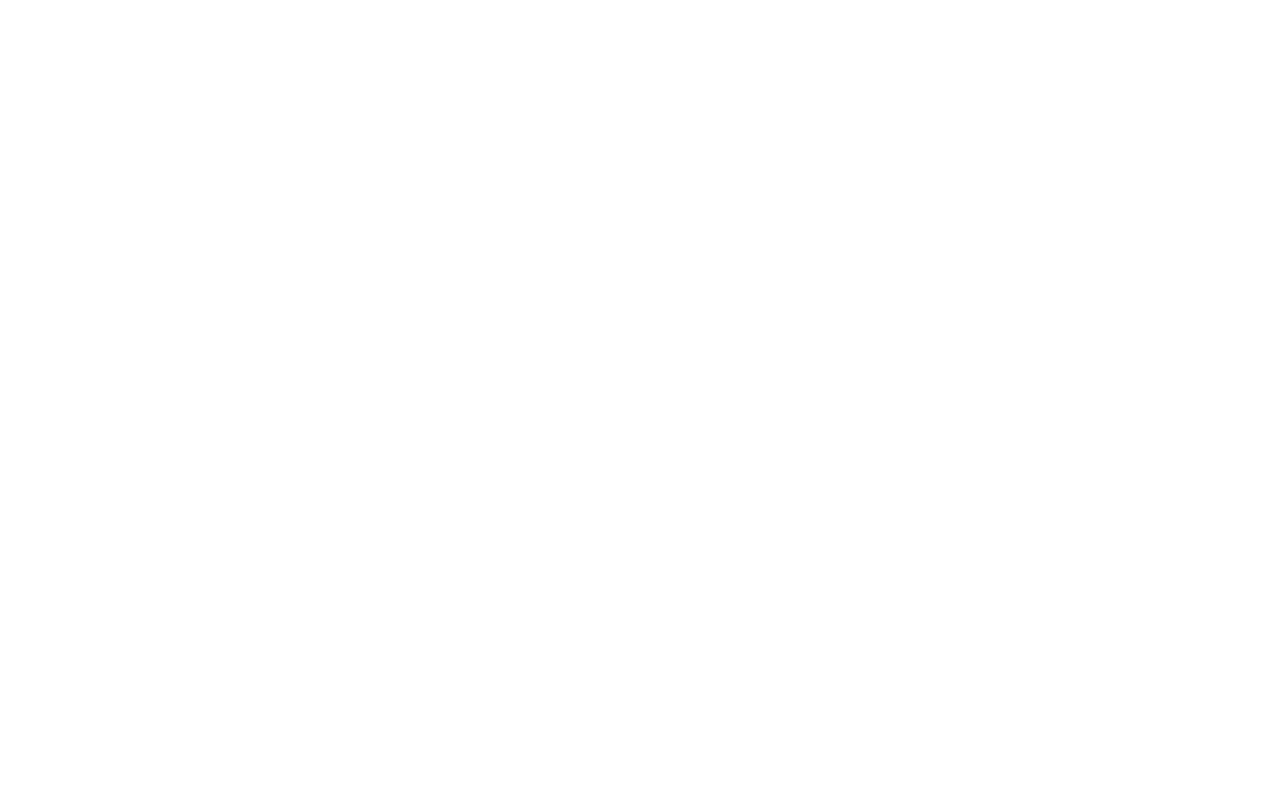
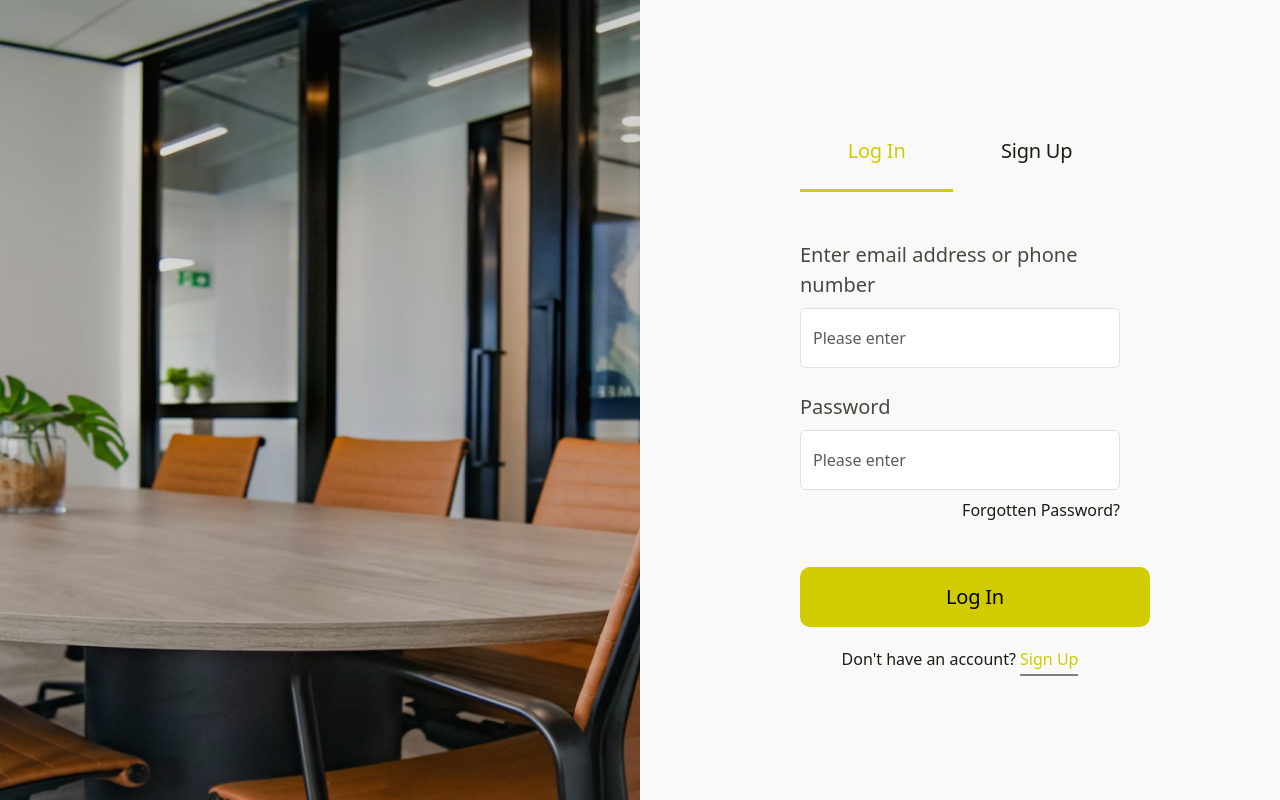
Before and after one commit to samuel0412/host-desk, a React (Create React App) app: page /host-login-signup in a window 1280 px wide. Before the commit this address had no page. Built offline with nearby package versions, Linux system fonts and the light colour scheme.

Commit message:
host sign up page design starting

```diff
--- a/src/App.js
+++ b/src/App.js
@@ -1,12 +1,14 @@
 import { Route, Routes } from "react-router-dom";
 import "./App.css";
 import Login from "./pages/login";
+import HostLoginSignUp from "./pages/HostLoginSignUp";
 
 function App() {
   return (
     <>
       <Routes>
         <Route path="login" element={<Login />} />
+        <Route path="host-login-signup" element={<HostLoginSignUp />} />
       </Routes>
     </>
   );
--- /dev/null
+++ b/src/assets/css/hostLoginSignUp.css
@@ -0,0 +1,59 @@
+.stepper .progressBar {
+  display: flex;
+  justify-content: center;
+  align-items: center;
+}
+.stepper .step {
+  width: 12px;
+  height: 12px;
+  border-radius: 50%;
+  background: #d9dde4 !important;
+  border: none !important;
+}
+.progressBarContainer {
+  position: relative;
+  width: 280px;
+}
+.stepper .step.completed {
+  background: #d1cc00 !important;
+}
+.stepper .progress {
+  background: none;
+  border-bottom: 1px solid #d9dde4 !important;
+  position: absolute;
+  width: 100%;
+  height: 50%;
+  z-index: 3;
+}
+.stepper .percent {
+  border-bottom: 1px solid #d1cc00 !important;
+  position: absolute;
+  width: 0;
+  height: 100%;
+  z-index: -1;
+}
+.stepper .steps {
+  position: relative;
+  display: flex;
+  justify-content: space-between;
+  z-index: 9;
+}
+
+.file-input input {
+  opacity: 0;
+}
+.file-input {
+  height: 90px;
+  position: relative;
+}
+.file-input span {
+  display: flex;
+  align-items: center;
+  justify-content: center;
+  position: absolute;
+  top: 31px;
+  left: 35%;
+}
+.file-input span img {
+  margin-right: 10px;
+}
--- a/src/assets/css/loginSignup.css
+++ b/src/assets/css/loginSignup.css
@@ -8,6 +8,9 @@
   color: var(--placeHolderColor);
   font-size: 16px;
   font-weight: 400;
+}
+.login-bg {
+  background-color: #f9f9f9;
 }
 .login-img img {
   width: 100%;
@@ -20,6 +23,7 @@
 .login-main {
   width: 100%;
   padding: 80px 160px;
+  background: #f9f9f9;
 }
 .login-content .nav-tabs .nav-link {
   color: var(--primaryFontColor);
@@ -30,7 +34,7 @@
   padding: 30px 0px;
   border-radius: 0px;
   border: none;
-  border-bottom: 3px solid var(--colorWhite);
+  border-bottom: 3px solid transparent;
   margin: 0px;
 }
 .login-content .nav-tabs .nav-link.active {
@@ -43,6 +47,7 @@
   border-bottom: 3px solid var(--secondaryColor);
   padding: 30px 0px;
   margin: 0px;
+  background-color: transparent;
 }
 .login-content .nav-tabs .nav-link:focus,
 .login-content .nav-tabs .nav-link:hover {
@@ -78,6 +83,7 @@
   margin: 45px auto 20px;
   display: table;
   border-radius: 10px;
+  border: none;
 }
 .login-content p.is-account {
   text-align: center;
--- a/src/assets/css/main.css
+++ b/src/assets/css/main.css
@@ -1,5 +1,6 @@
 @import url("./hostDashboard.css");
 @import url("./loginSignup.css");
+@import url("./hostLoginSignUp.css");
 
 :root {
   --colorWhite: #ffffff;
--- a/src/images/index.js
+++ b/src/images/index.js
@@ -1,4 +1,5 @@
 import Logo from "./logo.png";
 import LogInBg from "./log-in-bg.png";
+import UploadImg from "./upload.png";
 
-export { Logo, LogInBg };
+export { Logo, LogInBg, UploadImg };
--- /dev/null
+++ b/src/pages/HostLoginSignUp.jsx
@@ -0,0 +1,192 @@
+import React from "react";
+import { LogInBg, UploadImg } from "../images";
+import { Col, Container, Row, Tab, Tabs, Form } from "react-bootstrap";
+import { Link } from "react-router-dom";
+
+const HostLoginSignUp = () => {
+  return (
+    <>
+      <div className="login-bg">
+        <Container fluid>
+          <Row>
+            <Col sm="6" className="p-0">
+              <div className="login-img">
+                <img src={LogInBg} alt="" />
+              </div>
+            </Col>
+            <Col sm="6" className="p-0 d-flex align-items-center">
+              <div className="login-main">
+                {/* <div className="login-logo">
+                  <img src={Logo} alt="" />
+                </div> */}
+                <div className="login-content">
+                  <Tabs
+                    defaultActiveKey="log-in"
+                    id="fill-tab-example"
+                    className="mb-3"
+                    fill
+                  >
+                    <Tab eventKey="log-in" title="Log In">
+                      <Row className="mt-5">
+                        <Col sm="12">
+                          <Form>
+                            <Form.Group className="mb-4">
+                              <Form.Label>
+                                Enter email address or phone number
+                              </Form.Label>
+                              <Form.Control
+                                type="email"
+                                placeholder="Please enter"
+                              />
+                            </Form.Group>
+                          </Form>
+                        </Col>
+                        <Col sm="12">
+                          <Form>
+                            <Form.Group className="mb-2">
+                              <Form.Label>Password</Form.Label>
+                              <Form.Control
+                                type="password"
+                                placeholder="Please enter"
+                              />
+                            </Form.Group>
+                          </Form>
+                        </Col>
+                        <Col sm="12">
+                          <Link to="/">Forgotten Password?</Link>
+                        </Col>
+                        <Col sm="12">
+                          <button className="submit">Log In</button>
+                        </Col>
+                        <Col sm="12">
+                          <p className="is-account">
+                            Don't have an account? <Link to="/">Sign Up</Link>
+                          </p>
+                        </Col>
+                      </Row>
+                    </Tab>
+                    <Tab eventKey="sign-up" title="Sign Up">
+                      <Row className="mt-5">
+                        <Col sm="12">
+                          <div className="stepper">
+                            <div className="progressBar">
+                              <div className="progressBarContainer">
+                                <div className="progress">
+                                  <div className="percent"></div>
+                                </div>
+                                <div className="steps">
+                                  <div className="step completed"></div>
+                                  <div className="step"></div>
+                                  <div className="step"></div>
+                                  <div className="step"></div>
+                                  <div className="step"></div>
+                                </div>
+                              </div>
+                            </div>
+                          </div>
+                          <Row className="mt-5">
+                            <Col sm="12">
+                              <Form>
+                                <Form.Group className="mb-4">
+                                  <Form.Label>Full Name</Form.Label>
+                                  <Form.Control
+                                    type="text"
+                                    placeholder="Please enter"
+                                  />
+                                </Form.Group>
+                              </Form>
+                            </Col>
+                            <Col sm="12">
+                              <Form>
+                                <Form.Group className="mb-4">
+                                  <Form.Label>
+                                    Phone number (Optional)
+                                  </Form.Label>
+                                  <Form.Control
+                                    type="tel"
+                                    placeholder="Please enter"
+                                  />
+                                </Form.Group>
+                              </Form>
+                            </Col>
+                            <Col sm="12">
+                              <Form>
+                                <Form.Group className="mb-4">
+                                  <Form.Label>Enter your email</Form.Label>
+                                  <Form.Control
+                                    type="email"
+                                    placeholder="Please enter"
+                                  />
+                                </Form.Group>
+                              </Form>
+                            </Col>
+                            <Col sm="12">
+                              <Form>
+                                <Form.Group className="mb-2">
+                                  <Form.Label>Password</Form.Label>
+                                  <Form.Control
+                                    type="password"
+                                    placeholder="Please enter"
+                                  />
+                                </Form.Group>
+                              </Form>
+                            </Col>
+                            <Col sm="12">
+                              <button className="submit">Continue</button>
+                            </Col>
+                          </Row>
+                          <Row className="mt-5">
+                            <Col sm="12">
+                              <Form.Group className="mb-4 file-input form-control">
+                                <Form.Control
+                                  type="file"
+                                  placeholder="Please enter"
+                                />
+                                <span>
+                                  <img src={UploadImg} alt="" />
+                                  Upload business logo
+                                </span>
+                              </Form.Group>
+                            </Col>
+                            <Col sm="12">
+                              <Form.Group className="mb-4">
+                                <Form.Label>Business name</Form.Label>
+                                <Form.Control
+                                  type="text"
+                                  placeholder="Please enter"
+                                />
+                              </Form.Group>
+                            </Col>
+                            <Col sm="12">
+                              <Form.Group className="mb-4">
+                                <Form.Label>Enter your industry</Form.Label>
+                                <Form.Select
+                                  aria-label="Default select example"
+                                  className="form-control"
+                                >
+                                  <option>Open this select menu</option>
+                                  <option value="1">One</option>
+                                  <option value="2">Two</option>
+                                  <option value="3">Three</option>
+                                </Form.Select>
+                              </Form.Group>
+                            </Col>
+                            <Col sm="12">
+                              <button className="submit">Continue</button>
+                            </Col>
+                          </Row>
+                        </Col>
+                      </Row>
+                    </Tab>
+                  </Tabs>
+                </div>
+              </div>
+            </Col>
+          </Row>
+        </Container>
+      </div>
+    </>
+  );
+};
+
+export default HostLoginSignUp;
```
Also changed, not shown: src/images/upload.png (added).
